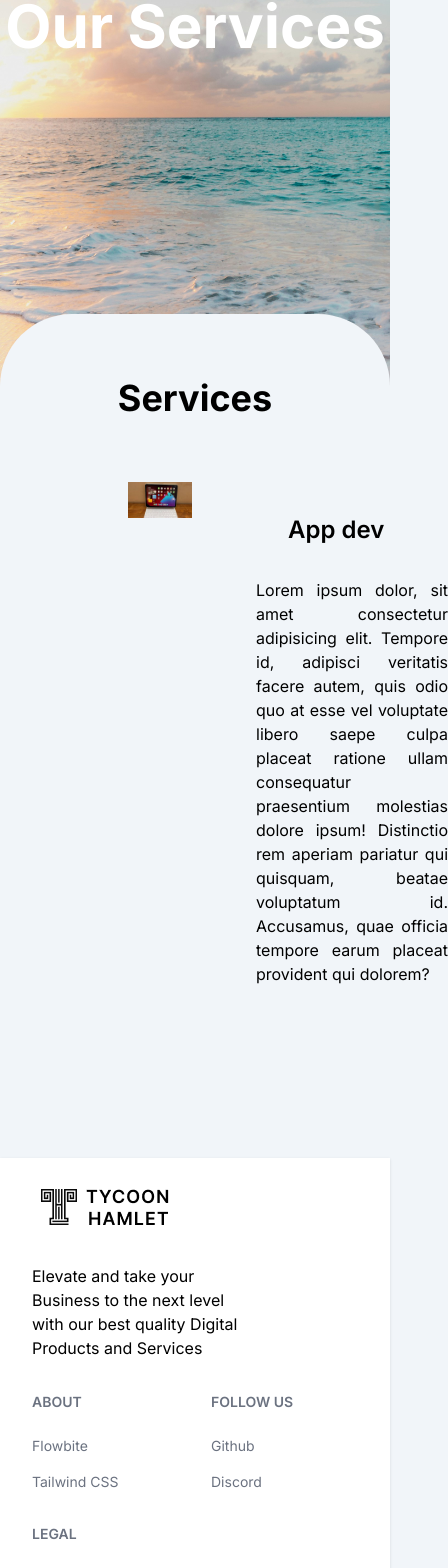
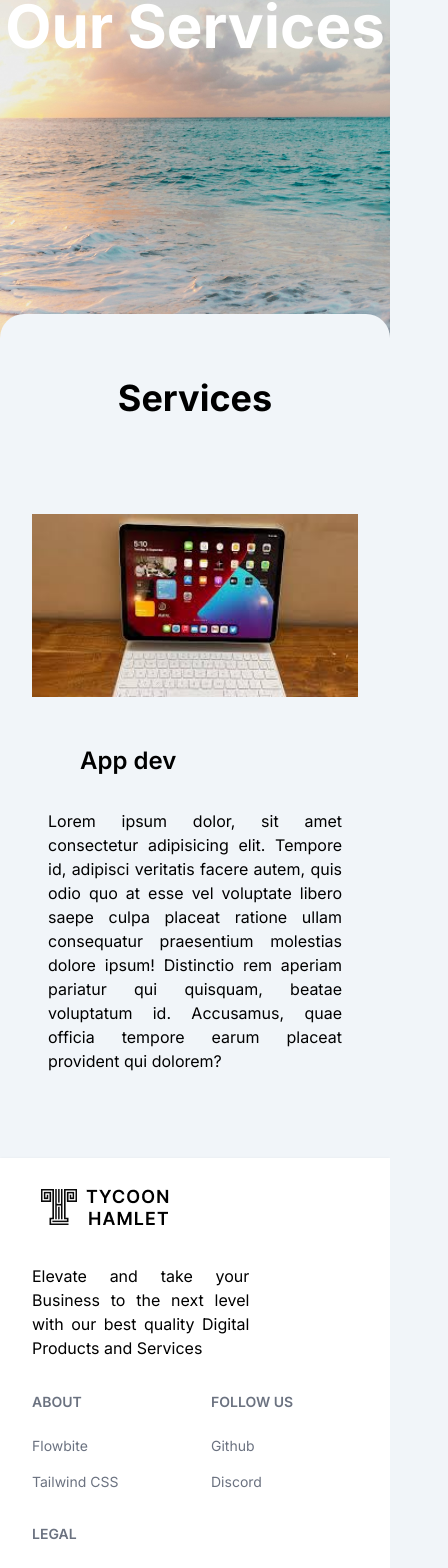
Before and after one commit to Manas610/th-new, a Next.js app: page /services in a window 390 px wide. Shown: the part 262-1830 px from the top of the page, 448 px wide, since content can reach past the window. Built offline with nearby package versions, Linux system fonts and the light colour scheme.

Commit message:
rough underline test

```diff
--- a/src/app/apps/page.jsx
+++ b/src/app/apps/page.jsx
@@ -8,7 +8,8 @@ function page() {
       <div>
         <HeroSection name="APP -" image1={"/images/app/folio-app-banner1.png"} image2={"/images/app/hero-2.png"}/>
         <div className="mx-16 my-16">
-          <span className="text-4xl font-semibold lg:text-5xl underline underline-offset-8 lg:underline-offset-[16px]">
+          {/* <span className="text-4xl font-semibold lg:text-5xl underline underline-offset-8 lg:underline-offset-[16px]"> */}
+          <span className="text-4xl font-semibold lg:text-5xl rough-underline">
             Our Recent Project
           </span>
           <span className="lg:text-5xl text-4xl"> ✨</span>
--- a/src/app/globals.css
+++ b/src/app/globals.css
@@ -350,3 +350,20 @@ body {
       transform: translateX(0);
   }
 }
+
+.rough-underline {
+  position: relative;
+}
+.rough-underline::after {
+  content: '';
+  position: absolute;
+  bottom: -0.125rem;
+  left: -0.5rem;
+  right: -0.5rem;
+  height: 0.75rem;
+  z-index: -1;
+
+  background-image: url('https://s3-us-west-2.amazonaws.com/s.cdpn.io/664131/underline.svg');
+  background-repeat: no-repeat;
+  background-size: cover;
+}
--- a/src/app/services/page.jsx
+++ b/src/app/services/page.jsx
@@ -13,13 +13,13 @@ function App() {
         <span className="text-6xl text-white font-bold">Our Services</span>
       </div>
       <div>
-        <div className="rounded-t-[4.5rem] min-h-screen bg-slate-100 px-32">
-          <span className="flex flex-col justify-center items-center p-16 text-4xl font-bold">Services</span>
-          <div className="grid grid-cols-6 gap-16">
+        <div className="rounded-t-3xl md:rounded-t-[4.5rem] min-h-screen bg-slate-100 lg:px-32 md:px-16 px-8 ">
+          <span className="flex flex-col justify-center items-center pt-16 pb-24 text-4xl font-bold">Services</span>
+          <div className="md:grid md:grid-cols-6 flex flex-col items-center md:gap-16 gap:8">
             <div className="col-span-2">
               <Image src={"/images/laptop.jpeg"} width={500} height={500} />
             </div>
-            <div className="col-span-4">
+            <div className="col-span-4 p-4">
               <h1 className="p-8 text-black text-2xl font-semibold">App dev</h1>
               <div className="text-justify">Lorem ipsum dolor, sit amet consectetur adipisicing elit. Tempore id, adipisci veritatis facere autem, quis odio quo at esse vel voluptate libero saepe culpa placeat ratione ullam consequatur praesentium molestias dolore ipsum! Distinctio rem aperiam pariatur qui quisquam, beatae voluptatum id. Accusamus, quae officia tempore earum placeat provident qui dolorem?</div>
             </div>
--- a/src/components/Footer.jsx
+++ b/src/components/Footer.jsx
@@ -20,7 +20,7 @@ function FooterTH() {
               width={142}
               height={50}
             />
-            <p className='py-8 w-2/3'>Elevate and take your Business to the next level with our best quality Digital Products and Services</p>
+            <p className="py-8 w-2/3 text-justify">Elevate and take your Business to the next level with our best quality Digital Products and Services</p>
           </div>
           <div className="grid grid-cols-2 gap-8 sm:mt-4 sm:grid-cols-3 sm:gap-6">
             <div>
```
